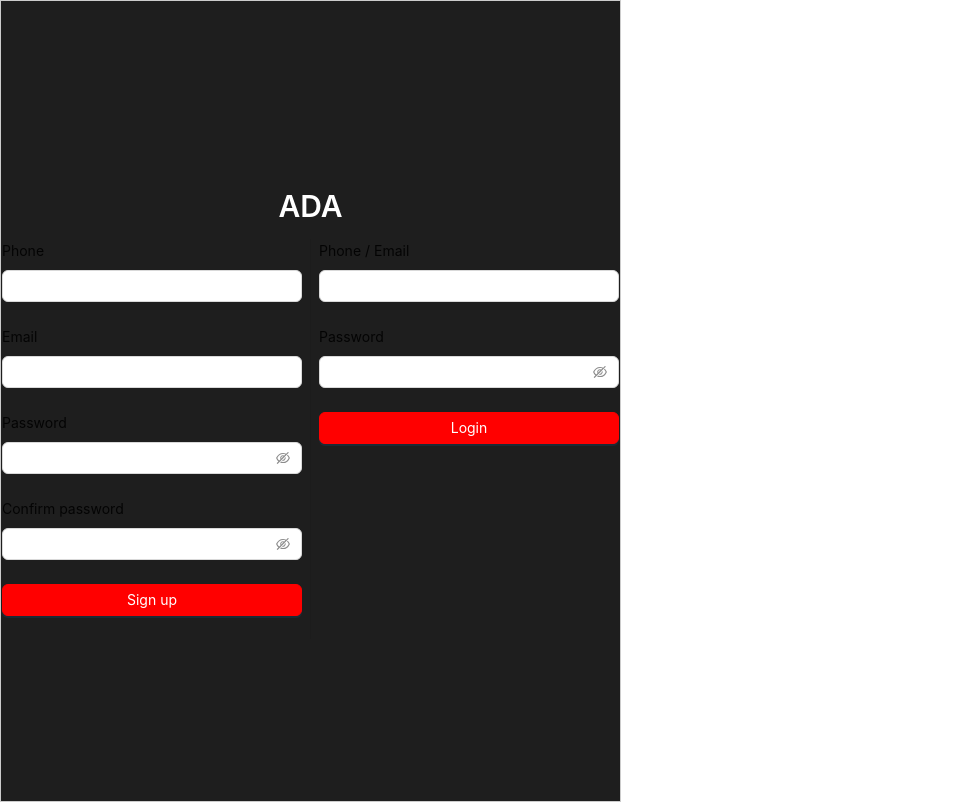
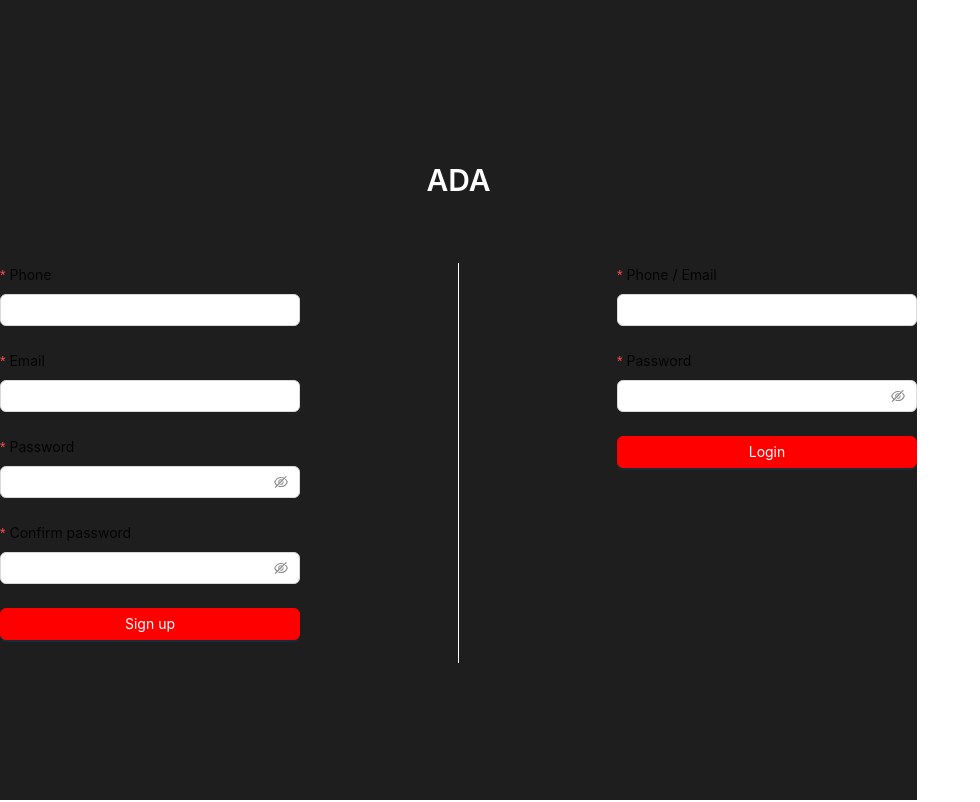
Before and after one commit to alanb4rt/ada-front, a React (Vite) app: page /auth in a window 1280 px wide. Shown: the whole page, without its empty margins (0-980 px from the left). Built offline with nearby package versions, Linux system fonts and the light colour scheme.

Commit message:
Implements authentication page

```diff
--- a/src/pages/AuthPage.tsx
+++ b/src/pages/AuthPage.tsx
@@ -1,45 +1,49 @@
-import { Form, Input, Button, Typography, Divider, Space, Flex } from "antd";
+import { Form, Input, Button, Typography, Divider, Flex } from 'antd'
+import { emailOrPhoneRule, emailRule, phoneRule } from '../rules'
 
-const { Title } = Typography;
+const { Title } = Typography
 
 const AuthPage = () => {
-  const onFinishSignup = (values) => {
-    console.log("Sign Up :", values);
-  };
+  const onFinishSignup = (values: any) => {
+    console.log('Sign Up :', values)
+  }
 
-  const onFinishLogin = (values) => {
-    console.log("Login :", values);
-  };
+  const onFinishLogin = (values: any) => {
+    console.log('Login :', values)
+  }
 
   return (
     <Flex
-    vertical
-    justify="center"
-    align="center"
+      vertical
+      justify="center"
+      align="center"
+      gap={50}
       style={{
-        backgroundColor: "#1e1e1e",
-        color: "white",
-        border: "1px solid #ccc",
-        width: "100%",
-        height: "100vh",
+        backgroundColor: '#1e1e1e',
+        width: '100%',
+        height: '100vh',
       }}
     >
-      <Title level={2} style={{ color: "white" }}>
+      <Title level={2} style={{ color: 'white' }}>
         ADA
       </Title>
 
-      <Flex >
-        <Form layout="vertical" onFinish={onFinishSignup} style={{ width: 300 }}>
-          <Form.Item name="phone" label="Phone">
+      <Flex gap={150}>
+        <Form
+          layout="vertical"
+          onFinish={onFinishSignup}
+          style={{ width: 300, color: 'white' }}
+        >
+          <Form.Item name="phone" label="Phone" required rules={[phoneRule()]}>
             <Input />
           </Form.Item>
-          <Form.Item name="email" label="Email">
+          <Form.Item name="email" label="Email" required rules={[emailRule()]}>
             <Input />
           </Form.Item>
-          <Form.Item name="password" label="Password">
+          <Form.Item name="password" label="Password" required>
             <Input.Password />
           </Form.Item>
-          <Form.Item name="confirmPassword" label="Confirm password">
+          <Form.Item name="confirmPassword" label="Confirm password" required>
             <Input.Password />
           </Form.Item>
           <Form.Item>
@@ -47,9 +51,9 @@ const AuthPage = () => {
               type="primary"
               htmlType="submit"
               style={{
-                backgroundColor: "red",
-                borderColor: "red",
-                width: "100%",
+                backgroundColor: 'red',
+                borderColor: 'red',
+                width: '100%',
               }}
             >
               Sign up
@@ -57,13 +61,21 @@ const AuthPage = () => {
           </Form.Item>
         </Form>
 
-        <Divider type="vertical" style={{ height: "100%" }} />
+        <Divider
+          type="vertical"
+          style={{ height: '100%', borderColor: 'white' }}
+        />
 
         <Form layout="vertical" onFinish={onFinishLogin} style={{ width: 300 }}>
-          <Form.Item name="login" label="Phone / Email">
+          <Form.Item
+            name="login"
+            label="Phone / Email"
+            required
+            rules={[emailOrPhoneRule()]}
+          >
             <Input />
           </Form.Item>
-          <Form.Item name="password" label="Password">
+          <Form.Item name="password" label="Password" required>
             <Input.Password />
           </Form.Item>
           <Form.Item>
@@ -71,9 +83,9 @@ const AuthPage = () => {
               type="primary"
               htmlType="submit"
               style={{
-                backgroundColor: "red",
-                borderColor: "red",
-                width: "100%",
+                backgroundColor: 'red',
+                borderColor: 'red',
+                width: '100%',
               }}
             >
               Login
@@ -82,7 +94,7 @@ const AuthPage = () => {
         </Form>
       </Flex>
     </Flex>
-  );
-};
+  )
+}
 
-export default AuthPage;
+export default AuthPage
--- /dev/null
+++ b/src/rules.ts
@@ -0,0 +1,30 @@
+import type { Rule } from 'antd/es/form'
+
+const emailPattern = /^[^\s@]+@[^\s@]+\.[^\s@]+$/
+const phonePattern = /^(\+33|0)[1-9](\d{2}){4}$/
+
+export const emailRule = function (): Rule {
+  return {
+    pattern: emailPattern,
+    message: 'Input is not a valid email',
+  }
+}
+
+export const phoneRule = function (): Rule {
+  return {
+    pattern: phonePattern,
+    message: 'Input is not a valid phone number',
+  }
+}
+
+export const emailOrPhoneRule = () => ({
+  validator(_: any, value: string) {
+    if (!value) {
+      return Promise.reject('Please input your email or phone number')
+    }
+    if (emailPattern.test(value) || phonePattern.test(value)) {
+      return Promise.resolve()
+    }
+    return Promise.reject('Input must be a valid email or phone number')
+  },
+})
```
